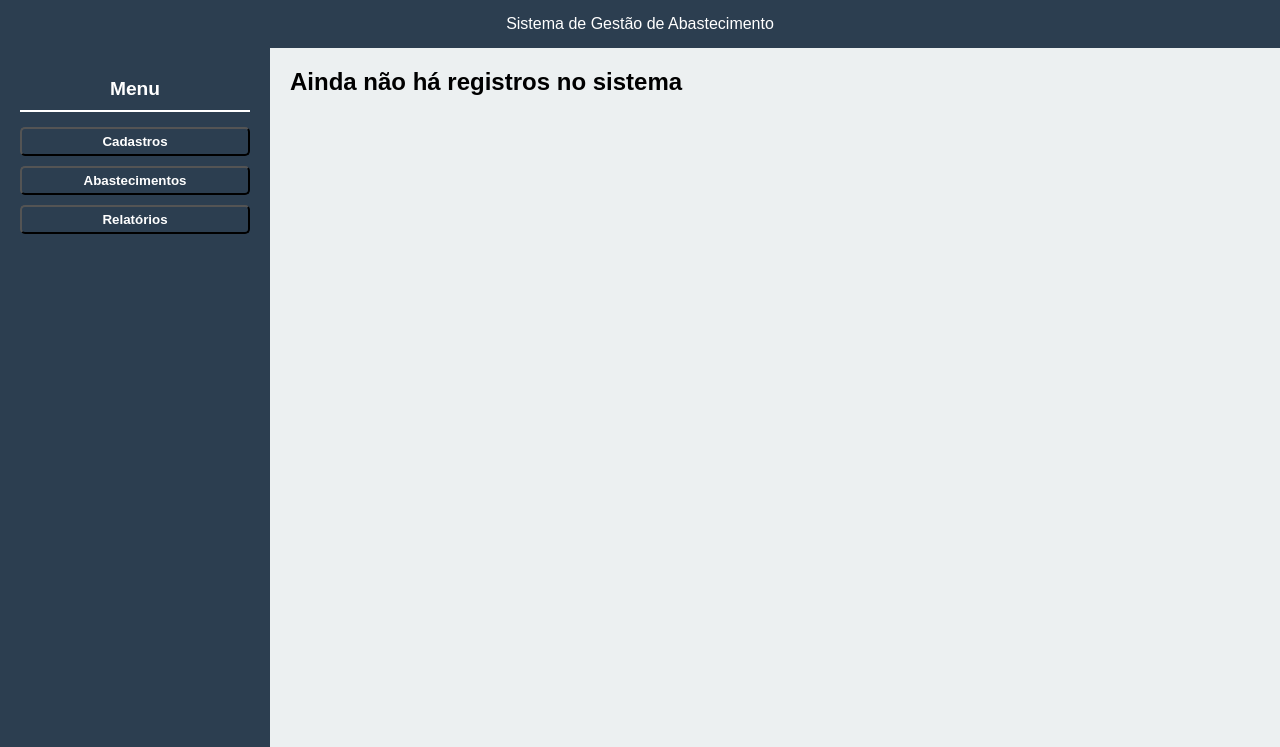
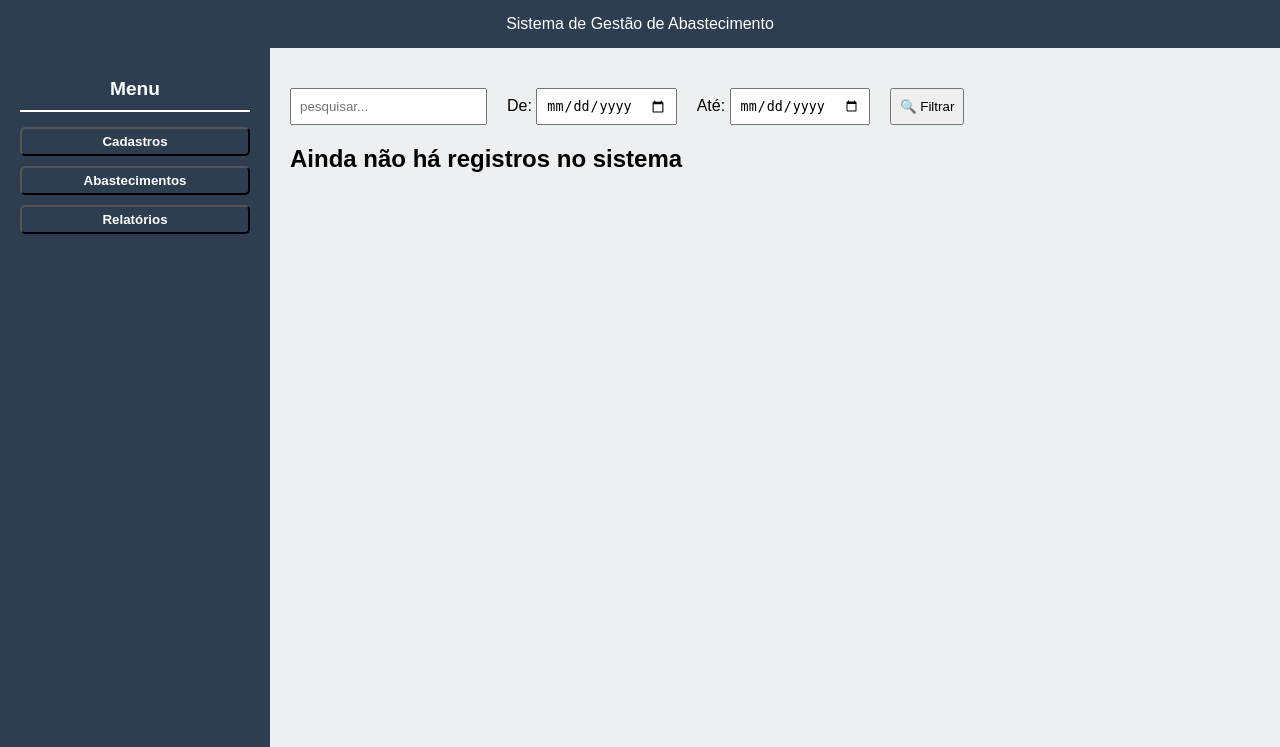
Before and after one commit to ErickIgles/teste-junior-gerenciamento-abastecimento, a Django app: page /listagem/tanque/ in a window 1280 px wide. Shown: the top 747 px of the page. Run offline with Django 4.2, Linux system fonts and the light colour scheme; data that the repository does not hold is empty.

Commit message:
feat: adiciona formulário de filtro por texto e data na listagem

```diff
--- a/abastecimento/templates/abastecimento/tanque_lista.html
+++ b/abastecimento/templates/abastecimento/tanque_lista.html
@@ -3,8 +3,23 @@
 
 
 {% block main %}
+    <nav>
+        <form method="get" style="display: flex; margin: 20px 20px 20px 0px; flex-direction: row; gap: 20px;">
+            <input style="padding: 8px;" type="text" placeholder="pesquisar..." name="q" value="{{ request.GET.q }}">
+            <div>
+                <label for="data_inicio">De:</label>
+                <input style="padding: 8px;" type="date" name="data_inicio" value="{{ request.GET.data_inicio }}">
+            </div>
+            <div>
+                <label for="data_fim">Até:</label>
+                <input style="padding: 8px;" type="date" name="data_fim" value="{{ request.GET.data_fim }}">
+            </div>
+            <button style="padding: 8px;" type="submit">🔍 Filtrar</button>
+        </form>
+    </nav>
     {% if tanques %}
         {% for tanque in tanques %}
+
             <div style="display: flex; flex-direction: column; gap: 10px; margin-bottom: 40px;">
                 <p><strong>Tanque: </strong> {{ tanque.tipo_combustivel }}</p>
                 <p><strong>Tipo de combustível: </strong> {{ tanque.quantidade }}L</p>
```
